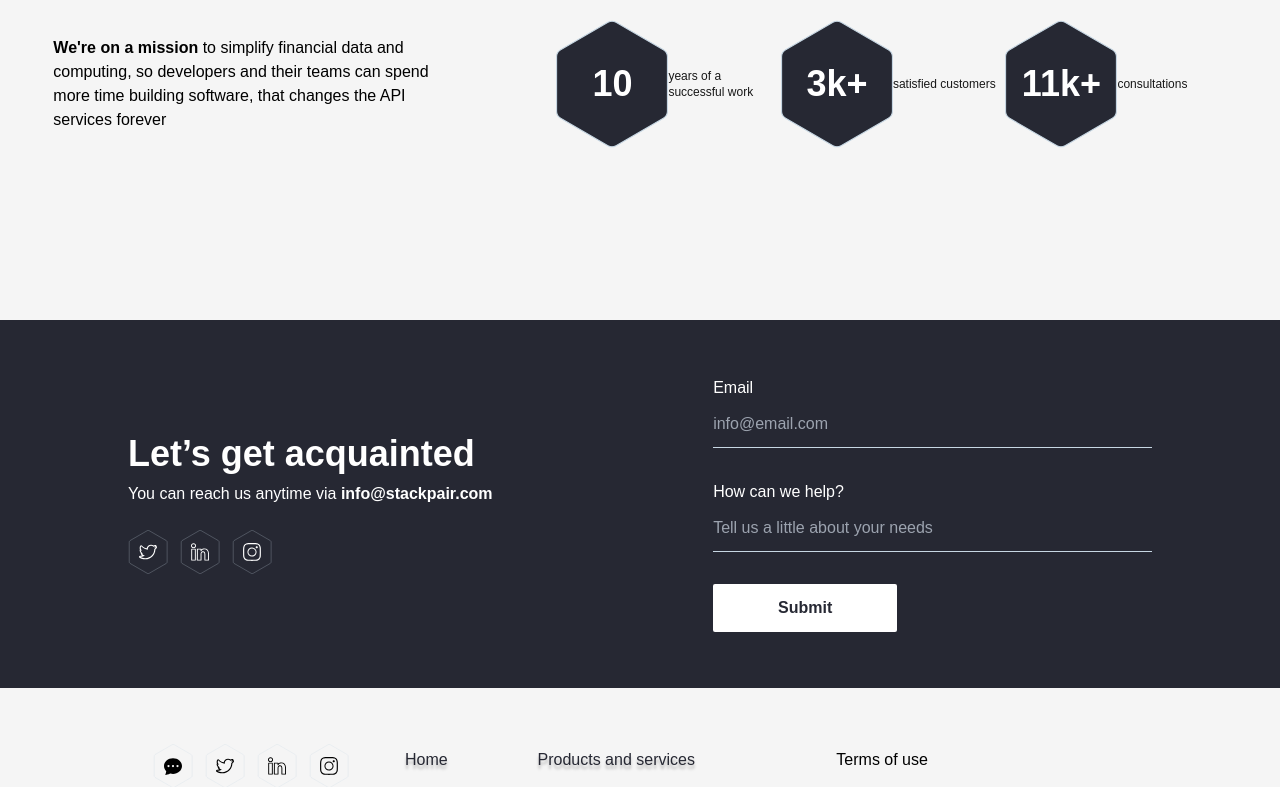
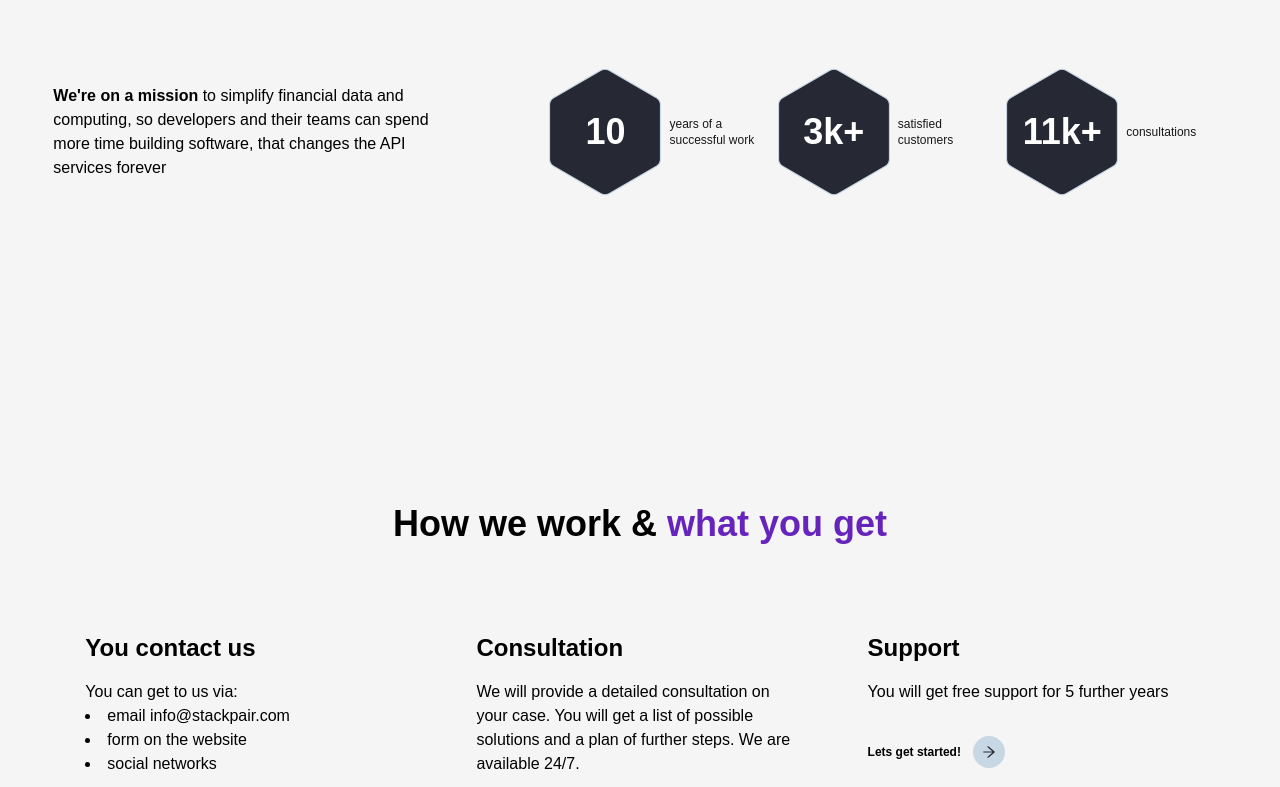
Before and after one commit to msinemkaya/fintech, a React (Create React App) app: page /about in a window 1280 px wide. Shown: the part 480-1267 px from the top of the page. Built offline with nearby package versions, Linux system fonts and the light colour scheme.

Commit message:
feat: added how we work section

```diff
--- a/src/components/Sections/AboutHeadingSection.js
+++ b/src/components/Sections/AboutHeadingSection.js
@@ -1,4 +1,3 @@
-import Container from '../base/Container';
 import Span from '../base/Span';
 import AboutInfoCard from '../common/AboutInfoCard';
 import AppSection from '../common/AppSection';
@@ -24,7 +23,7 @@ export default function AboutHeadingSection(){
 
   return(
     <AppSection className='flex-col gap-24'>
-      <FlexBox className='gap-8'>
+      <FlexBox className='gap-8 mt-24'>
         <PrimaryHeading className='basis-3/5 mx-auto py-36 sm:py-0'>
           We are experts in <Span className='text-primary-purple'>fintech solutions</Span>
         </PrimaryHeading>
--- /dev/null
+++ b/src/components/Sections/HowWeWorkSection.js
@@ -0,0 +1,33 @@
+import List from '../base/List';
+import Span from '../base/Span';
+import H3 from '../base/heading/H3';
+import AppSection from '../common/AppSection';
+import FlexBox from '../common/FlexBox';
+import HowWeWorkCard from '../common/HowWeWorkCard';
+
+export default function HowWeWorkSection({  }){
+
+  const list = [
+    "email info@stackpair.com",
+    'form on the website',
+    'social networks'
+  ]
+
+  return(
+    <AppSection className='flex-col gap-14'>
+      <H3 className='text-4xl font-extrabold'>How we work & <Span className='text-primary-purple'>what you get</Span></H3>
+      <FlexBox className='!items-start'>
+        <HowWeWorkCard title='You contact us' buttonText='Contact us'>
+          You can get to us via:
+          <List list={list} listClasses='list-disc list-inside'/>
+        </HowWeWorkCard>
+        <HowWeWorkCard title='Consultation' buttonText='Our products'>
+          We will provide a detailed consultation on your case. You will get a list of possible solutions and a plan of further steps. We are available 24/7.
+        </HowWeWorkCard>
+        <HowWeWorkCard title='Support' buttonText='Lets get started!'>
+          You will get free support for 5 further years
+        </HowWeWorkCard>
+      </FlexBox>
+    </AppSection>
+  );
+}
--- a/src/components/Sections/NewsSection.js
+++ b/src/components/Sections/NewsSection.js
@@ -1,6 +1,5 @@
 import Container from '../base/Container';
 import H3 from '../base/heading/H3';
-import AppSection from '../common/AppSection'
 import FlexBox from '../common/FlexBox';
 import NewsCard from '../common/NewsCard';
 import News1 from '../../images/News1.png';
--- /dev/null
+++ b/src/components/base/List.js
@@ -0,0 +1,11 @@
+import ListItem from './ListItem';
+
+export default function List({ list, listClasses, itemClasses}){
+  return(
+    <ul className={listClasses}>
+      {list.map((item, index) => (
+        <ListItem item={item} key={index} className={itemClasses}/>
+      ))}
+    </ul>
+  );
+}
--- /dev/null
+++ b/src/components/base/ListItem.js
@@ -0,0 +1,7 @@
+export default function ListItem({ item, className }){
+  return(
+    <li className={className}>
+      {item}
+    </li>
+  );
+}
--- a/src/components/common/AboutInfoCard.js
+++ b/src/components/common/AboutInfoCard.js
@@ -12,7 +12,7 @@ export default function AboutInfoCard({ count, children }){
         <Poly className='absolute top-0'/>
         <P className='text-white font-extrabold text-4xl z-10'>{count}</P>
       </Container>
-      <Span className='text-xs opacity-90 shrink'>{children}</Span>
+      <Span className='text-xs opacity-90 shrink ml-2'>{children}</Span>
     </FlexBox>
   );
 }
--- /dev/null
+++ b/src/components/common/HowWeWorkCard.js
@@ -0,0 +1,18 @@
+import Container from '../base/Container';
+import P from '../base/P';
+import H5 from '../base/heading/H5';
+import LearnMore from './LearnMore';
+
+export default function HowWeWorkCard({ title, buttonText, to, children }){
+  return(
+    <Container className='p-8 flex-1'>
+      <H5 className='text-2xl font-semibold'>
+        {title}
+      </H5>
+      <P className='mb-8 mt-4'>
+        {children}
+      </P>
+      <LearnMore text={buttonText} to={to}/>
+    </Container>
+  );
+}
--- a/src/components/common/LearnMore.js
+++ b/src/components/common/LearnMore.js
@@ -3,10 +3,10 @@ import Span from '../base/Span'
 import AppButton from './AppButton'
 import Icon from './Icon'
 
-export default function LearnMore({ to }) {
+export default function LearnMore({ to = '#', text = 'Learn More' }) {
   return (
     <A to={to} className='inline-flex gap-3 items-center hover:scale-110 transition-all duration-300 origin-left'>
-      <Span className='text-xs font-bold'>Learn more</Span>
+      <Span className='text-xs font-bold'>{text}</Span>
       <AppButton rounded>
         <Icon type='right'/>
       </AppButton>
--- a/src/components/common/NewsCard.js
+++ b/src/components/common/NewsCard.js
@@ -12,7 +12,7 @@ export default function NewsCard({ news }){
       <FlexBox className='gap-3'>
         <Container className='basis-1/2 shrink w-full'>
           <P className='overflow-hidden text-ellipsis line-clamp-4 mb-3 basis-1'>{news.text}</P>
-          <LearnMore />
+          <LearnMore text='Read More'/>
         </Container>
         <Img url={news.img} className='w-64 hidden sm:block ml-auto'/>
       </FlexBox>
--- a/src/components/common/ServiceCard.js
+++ b/src/components/common/ServiceCard.js
@@ -13,7 +13,7 @@ export default function ServiceCard({ card }){
       <H5 className='text-2xl font-semibold mt-8 mb-5'>{card.heading}</H5>
       <P className='mb-6'>{card.content}</P>
       <Container className='mt-auto'>
-        <LearnMore to='#'/>
+        <LearnMore/>
       </Container>
     </FlexBox>
   );
--- a/src/components/pages/Aboutpage.js
+++ b/src/components/pages/Aboutpage.js
@@ -1,10 +1,12 @@
 import AboutHeadingSection from '../Sections/AboutHeadingSection';
 import Footer from '../Sections/Footer';
+import HowWeWorkSection from '../Sections/HowWeWorkSection';
 
 export default function AboutPage(){
   return(
     <>
       <AboutHeadingSection/>
+      <HowWeWorkSection/>
       <Footer/>
     </>
   );
```
